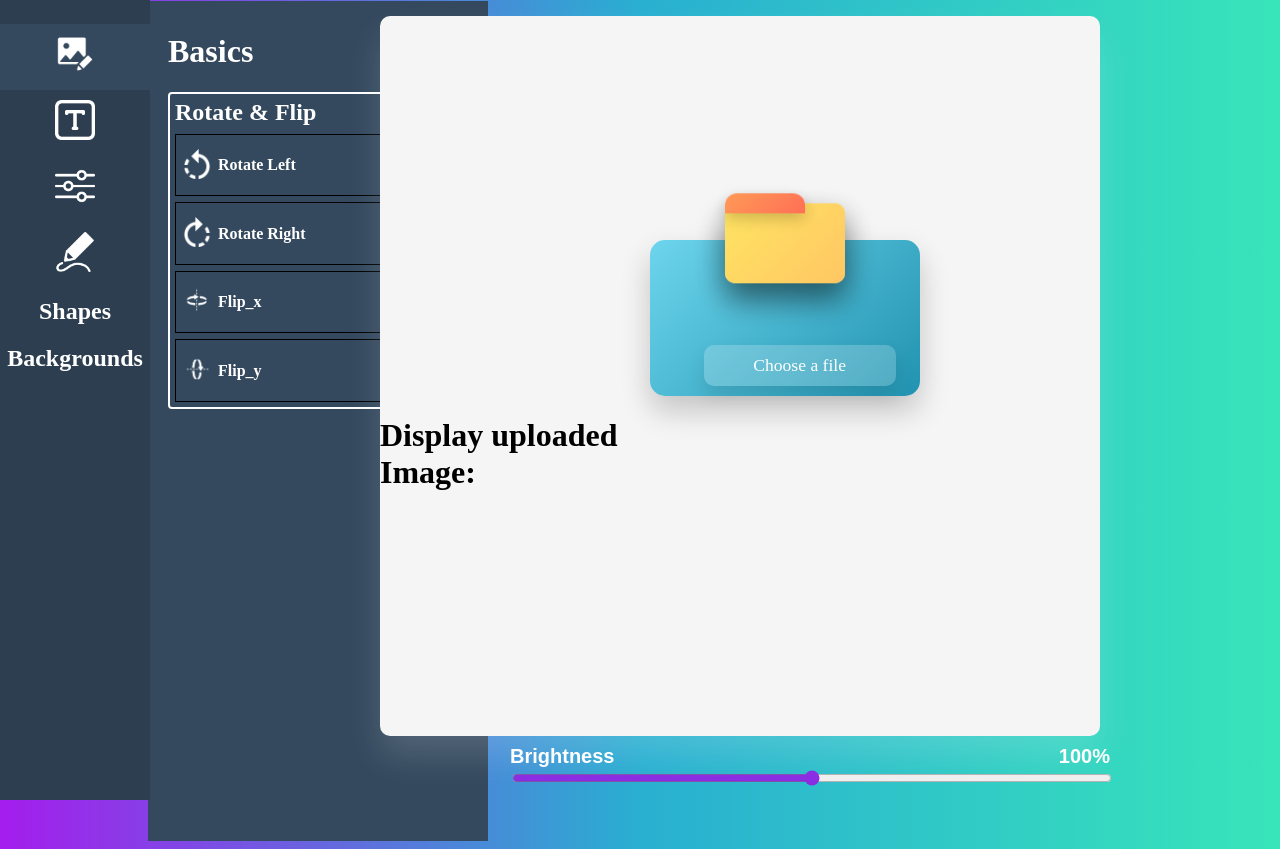
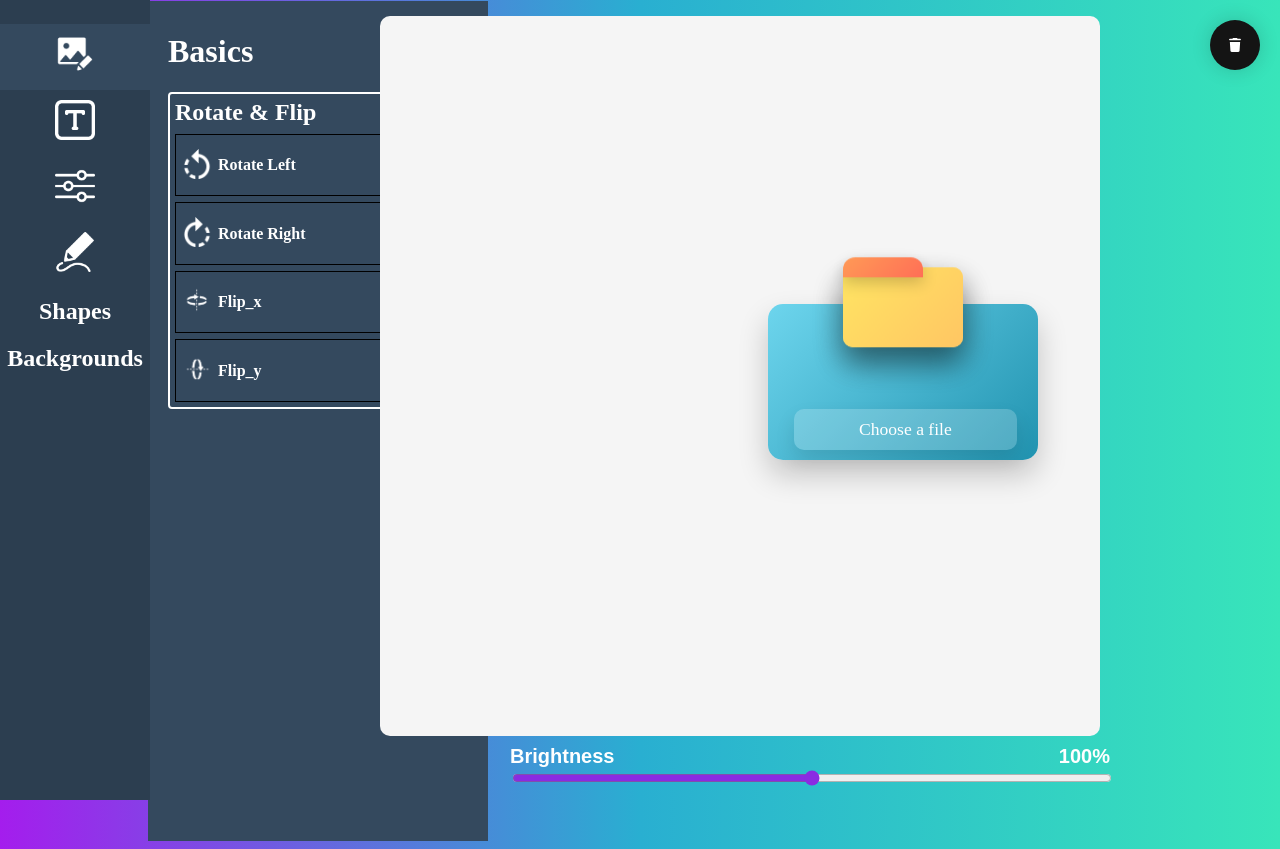
Before and after one commit to Ayesha-Aprendiz/Aurora_Editare, a PHP site: page /mainpg.php in a window 1280 px wide. Run offline with PHP 8.4, Linux system fonts and the light colour scheme.

Commit message:
changes done

```diff
--- a/homestyle.css
+++ b/homestyle.css
@@ -472,12 +472,28 @@ body{
   /* float: right; */
   transform: translateY(-50%); /* Only vertical centering */
   border-radius: 10px;
-  box-shadow: 0 20px 35px rgba(255,255,255,0.15);
+  /* box-shadow: 0 20px 35px rgba(255,255,255,0.15); */
   display: grid;
   grid-template-columns: 5fr 7fr;
   align-items: center;
   justify-content: center;
 
+}
+
+.imgCanvas{
+  position: relative;
+  /* height: 100%; */
+  width: 240%;
+  border-radius: 10px;
+  z-index: 2;
+}
+
+.editor{
+  position: absolute;
+  /* margin-left: -40px; */
+  top: 38vh;
+  left: 41vw;
+  z-index: 4;
 }
 
 .choose_img {
@@ -580,8 +596,9 @@ body{
   cursor: pointer;
   transition:background var(--transition) ease;
   display: inline-block;
-  width: 75%;
-  padding: 10px 35px;
+  width: 90%;
+  padding: 10px 45px;
+  margin-left: -35px;
   position: relative;
 }
 
--- a/js/editor.js
+++ b/js/editor.js
@@ -1,6 +1,6 @@
 let choose_img_Btn = document.querySelector(".choose_img button");
 let choose_Input = document.querySelector(".choose_img input");
-let imgSrc = document.querySelector("#user_img");
+let imgSrc = document.querySelector("#image1");
 // let filter_buttons = document.querySelectorAll(".icons_room button");
 let filter_buttons = document.querySelectorAll(".icons_room .iconItems");
 // let _buttons = document.querySelectorAll(".icons_room .iconItems");
@@ -11,6 +11,10 @@ let slider_name = document.querySelector(".filter_info .name");
 let rotate_btns = document.querySelectorAll(".icons_room1 .iconItems");
 let reset = document.querySelector(".reset");
 let save = document.querySelector(".save");
+
+let removeButton = document.querySelector(".removeButtonContainer");
+
+
 let brightness = 100,
   contrast = 100,
   saturate = 100,
@@ -20,6 +24,8 @@ let brightness = 100,
   flip_x = 1,
   flip_y = 1;
 
+
+  // console.log(abc);
 
   // slider.value = 150;
 
@@ -122,3 +128,31 @@ rotate_btns.forEach((element) => {
     imgSrc.style.transform = `rotate(${rotate}deg) scale(${flip_x}, ${flip_y})`;
   });
 });
+
+
+
+removeButton.addEventListener("click",()=>{
+  imgSrc.src = "";
+  let chooseFileInput = document.querySelector(".editor");
+  chooseFileInput.style.display = "block";
+  let canvas = document.querySelector(".wrapper");
+  canvas.style.backgroundColor="white";
+
+  // const imageName = this.getAttribute('data-image');
+
+  // fetch('delete_image.php', {
+  //     method: 'POST',
+  //     headers: {
+  //         'Content-Type': 'application/json'
+  //     },
+  //     body: JSON.stringify({ image_name: imageName })
+  // })
+  // .then(response => response.json())
+  // .then(data => {
+  //     alert(data.message); // Show success or error message
+  // })
+  // .catch(error => {
+  //     console.error('Error:', error);
+  // });
+
+})
--- a/mainpg.php
+++ b/mainpg.php
@@ -5,6 +5,7 @@
     <meta charset="UTF-8">
     <meta name="viewport" content="width=device-width, initial-scale=1.0">
     <link rel="stylesheet" href="homestyle.css">
+    <link rel="stylesheet" href="removeButton.css">
     <!-- <script src="js/editor.js"> </script> -->
     <title></title>
 </head>
@@ -116,10 +117,12 @@
                 </div>
                 <input type="range" name="" id="" max="200" min="0" class="slideInput"/>
             </div>
+
     <div class="wrapper">
+        <img src="" class="imgCanvas" id="image1">
+    </div>
+
     <div class="editor">
-
-
             <div class="choose_img">
                 <form method="POST" enctype="multipart/form-data">
                     <div class="folder">
@@ -130,9 +133,7 @@
                         <div class="back-side cover"></div>
                     </div>
                     <label class="custom-file-upload">
-    <input class="title" id="imageInput" type="file" />
-    Choose a file
-  </label>
+                    <input class="title" id="imageInput" type="file" />Choose a file</label>
                     <div id="message"> </div>
                     </div>
         <script>
@@ -146,9 +147,22 @@
                     method: 'POST',
                     body: formData,
                 })
-                .then(response => response.text())
+                .then(response => response.json())
                 .then(data => {
-                    document.getElementById('message').innerHTML = data;
+                    // console.log(data.message);
+                    // document.querySelector(".wrapper").innerHTML = data;
+                    let img = document.querySelector(".imgCanvas");
+                    img.src = data.message;
+                    let removeButton = document.querySelector(".removeButtonContainer");
+                    // removeButton.setAttribute("data-image")=data.message;
+                    let chooseFileInput = document.querySelector(".editor");
+                    chooseFileInput.style.display = "none";
+                    let canvas = document.querySelector(".wrapper");
+
+                    canvas.style.backgroundColor="transparent";
+                    // console.log(chooseFileInput)
+                    // chooseFileInput.style.display:"none;"
+                    // document.getElementById('message').innerHTML = data;
                 })
                 .catch(error => {
                     console.error('Error:', error);
@@ -158,20 +172,55 @@
     </script>
   </form>
 
-  <h1>Display uploaded Image:</h1>
-<?php
- if (isset($_FILES["image"]) && $uploadOk == 1) : echo "Hii";?>
-    <img src="<?php echo $targetFile; ?>" alt="Uploaded Image">
-<?php endif; ?>
-
-
+</div>
 
      </div>
 
-     </div>
+
+     <div class="removeButtonContainer" data_image = "Pictures\img2.jpg" place ="">
+<button class="button">
+  <svg
+    xmlns="http://www.w3.org/2000/svg"
+    fill="none"
+    viewBox="0 0 69 14"
+    class="svgIcon bin-top"
+  >
+    <g clip-path="url(#clip0_35_24)">
+      <path
+        fill="black"
+        d="M20.8232 2.62734L19.9948 4.21304C19.8224 4.54309 19.4808 4.75 19.1085 4.75H4.92857C2.20246 4.75 0 6.87266 0 9.5C0 12.1273 2.20246 14.25 4.92857 14.25H64.0714C66.7975 14.25 69 12.1273 69 9.5C69 6.87266 66.7975 4.75 64.0714 4.75H49.8915C49.5192 4.75 49.1776 4.54309 49.0052 4.21305L48.1768 2.62734C47.3451 1.00938 45.6355 0 43.7719 0H25.2281C23.3645 0 21.6549 1.00938 20.8232 2.62734ZM64.0023 20.0648C64.0397 19.4882 63.5822 19 63.0044 19H5.99556C5.4178 19 4.96025 19.4882 4.99766 20.0648L8.19375 69.3203C8.44018 73.0758 11.6746 76 15.5712 76H53.4288C57.3254 76 60.5598 73.0758 60.8062 69.3203L64.0023 20.0648Z"
+      ></path>
+    </g>
+    <defs>
+      <clipPath id="clip0_35_24">
+        <rect fill="white" height="14" width="69"></rect>
+      </clipPath>
+    </defs>
+  </svg>
+
+  <svg
+    xmlns="http://www.w3.org/2000/svg"
+    fill="none"
+    viewBox="0 0 69 57"
+    class="svgIcon bin-bottom"
+  >
+    <g clip-path="url(#clip0_35_22)">
+      <path
+        fill="black"
+        d="M20.8232 -16.3727L19.9948 -14.787C19.8224 -14.4569 19.4808 -14.25 19.1085 -14.25H4.92857C2.20246 -14.25 0 -12.1273 0 -9.5C0 -6.8727 2.20246 -4.75 4.92857 -4.75H64.0714C66.7975 -4.75 69 -6.8727 69 -9.5C69 -12.1273 66.7975 -14.25 64.0714 -14.25H49.8915C49.5192 -14.25 49.1776 -14.4569 49.0052 -14.787L48.1768 -16.3727C47.3451 -17.9906 45.6355 -19 43.7719 -19H25.2281C23.3645 -19 21.6549 -17.9906 20.8232 -16.3727ZM64.0023 1.0648C64.0397 0.4882 63.5822 0 63.0044 0H5.99556C5.4178 0 4.96025 0.4882 4.99766 1.0648L8.19375 50.3203C8.44018 54.0758 11.6746 57 15.5712 57H53.4288C57.3254 57 60.5598 54.0758 60.8062 50.3203L64.0023 1.0648Z"
+      ></path>
+    </g>
+    <defs>
+      <clipPath id="clip0_35_22">
+        <rect fill="white" height="57" width="69"></rect>
+      </clipPath>
+    </defs>
+  </svg>
+</button>
+
      </div>
 
 
-    <script src="js/editor.js"> </script>
+    <script src="js/editor.js"></script>
 </body>
 </html>
--- /dev/null
+++ b/removeButton.css
@@ -0,0 +1,74 @@
+/* From Uiverse.io by vinodjangid07 */
+.removeButtonContainer{
+    position: absolute;
+    top: 20px;
+    /* bottom: 20px; */
+    right: 20px;
+}
+
+
+.button {
+    width: 50px;
+    height: 50px;
+    border-radius: 50%;
+    background-color: rgb(20, 20, 20);
+    border: none;
+    font-weight: 600;
+    display: flex;
+    flex-direction: column;
+    align-items: center;
+    justify-content: center;
+    box-shadow: 0px 0px 20px rgba(0, 0, 0, 0.164);
+    cursor: pointer;
+    transition-duration: 0.3s;
+    overflow: hidden;
+    position: relative;
+    gap: 1px;
+  }
+
+  .svgIcon {
+    width: 12px;
+    transition-duration: 0.3s;
+  }
+
+  .svgIcon path {
+    fill: white;
+  }
+
+  .button:hover {
+    width: 140px;
+    border-radius: 50px;
+    transition-duration: 0.3s;
+    background-color: rgb(255, 69, 69);
+    align-items: center;
+    gap: 0;
+  }
+
+  .button:hover .bin-bottom {
+    width: 50px;
+    transition-duration: 0.3s;
+    transform: translateY(60%);
+  }
+  .bin-top {
+    transform-origin: bottom right;
+  }
+  .button:hover .bin-top {
+    width: 50px;
+    transition-duration: 0.3s;
+    transform: translateY(60%) rotate(160deg);
+  }
+  .button::before {
+    position: absolute;
+    top: -20px;
+    content: "Delete";
+    color: white;
+    transition-duration: 0.3s;
+    font-size: 2px;
+  }
+
+  .button:hover::before {
+    font-size: 13px;
+    opacity: 1;
+    transform: translateY(35px);
+    transition-duration: 0.3s;
+  }
```
Also changed, not shown: js/delete_image.php (added, +27 -0 lines), uploadFun.php (+5 -2 lines), Pictures/img2.jpg (added), Pictures/photo.png (deleted), Pictures/pptbg.jpg (added). Lines whose indentation alone changed are shown as unchanged.
